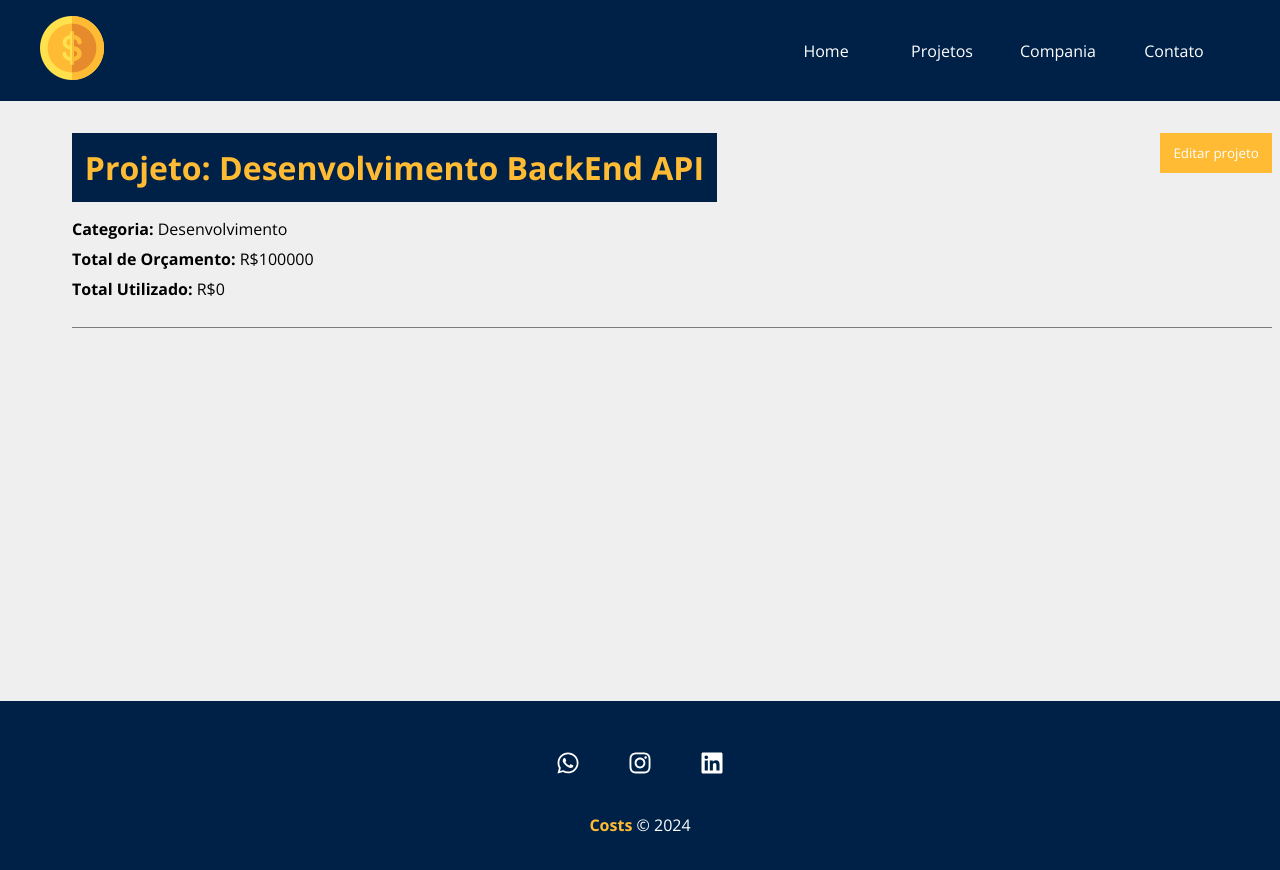
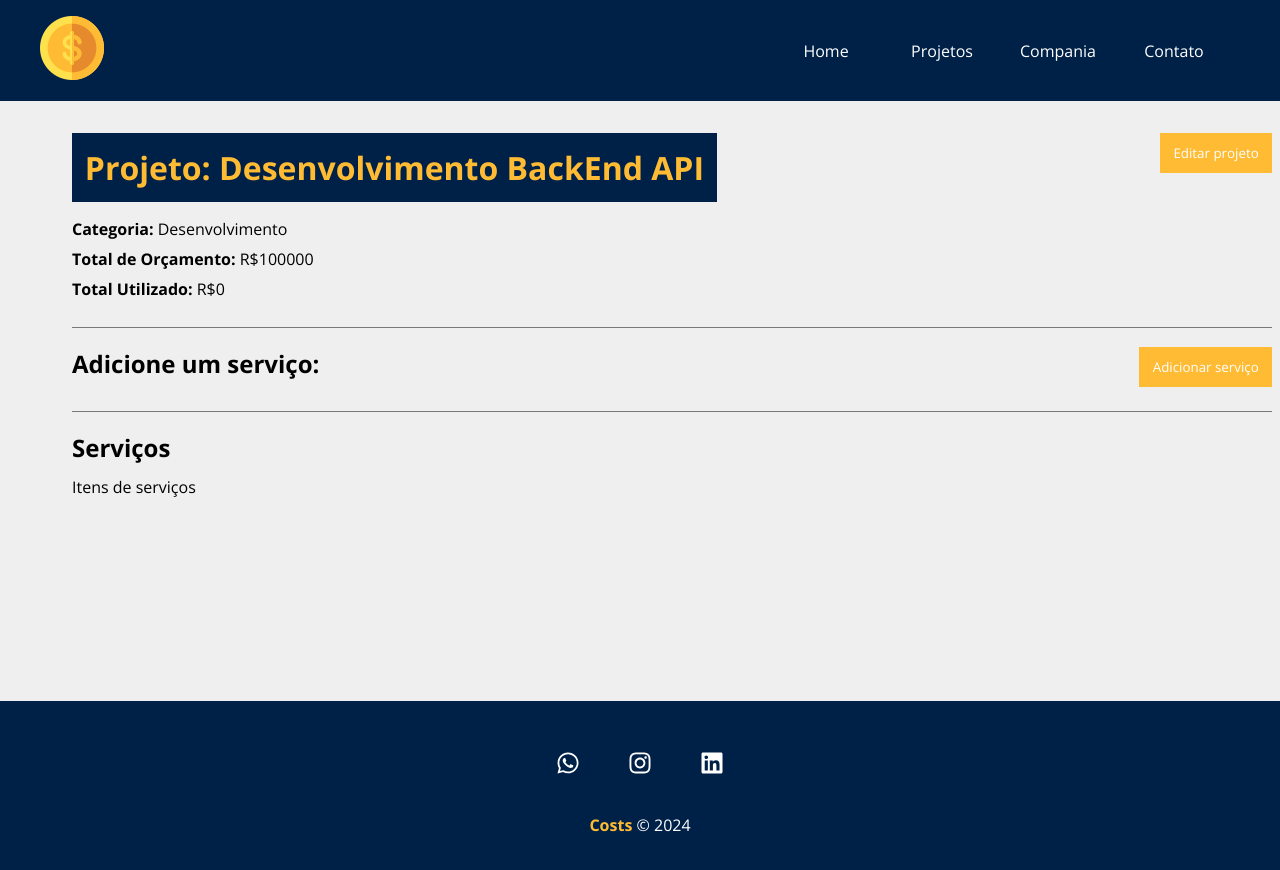
Before and after one commit to Marquiiim/Costs, a React (Create React App) app in the folder Costs/: page /project/4a24 in a window 1280 px wide. Shown: the top 870 px of the page. Built offline with nearby package versions, Linux system fonts and the light colour scheme; data requests are answered from the project's data file.

Commit message:
Update Projeto.js

```diff
--- a/Costs/src/components/pages/Projeto.js
+++ b/Costs/src/components/pages/Projeto.js
@@ -14,6 +14,7 @@
 
     const [project, setProject] = useState([])
     const [showProjectForm, setShowProjectForm] = useState(false)
+    const [showServiceForm, setShowServiceForm] = useState(false)
     const [message, setMessage] = useState()
     const [type, setType] = useState()
 
@@ -35,6 +36,8 @@
     }, [id])
 
     function editPost(project) {
+        setMessage('')
+
         if (project.budget < project.cost) {
             setMessage('O orçamento não pode ser menor que o custo do projeto!')
             setType('error')
@@ -59,6 +62,10 @@
 
     function toggleProjectForm() {
         setShowProjectForm(!showProjectForm)
+    }
+
+    function toggleServiceForm() {
+        setShowServiceForm(!showServiceForm)
     }
 
     return (
@@ -92,6 +99,27 @@
                                 </div>
                             )}
                         </div>
+                        <div className={styles.service_form_container}>
+                            <h2>
+                                Adicione um serviço:
+                            </h2>
+                            <button className={styles.btn} onClick={toggleServiceForm}>
+                                {!showServiceForm ? 'Adicionar serviço' : 'Fechar'}
+                            </button>
+                            <div className={styles.project_info}>
+                                {showServiceForm &&
+                                    <div>
+                                        Formulário de serviço
+                                    </div>
+                                }
+                            </div>
+                        </div>
+                        <h2>Serviços</h2>
+                        <Container customClass="start">
+                            <p>
+                                Itens de serviços
+                            </p>
+                        </Container>
                     </Container>
                 </div>
             ) : (
```
